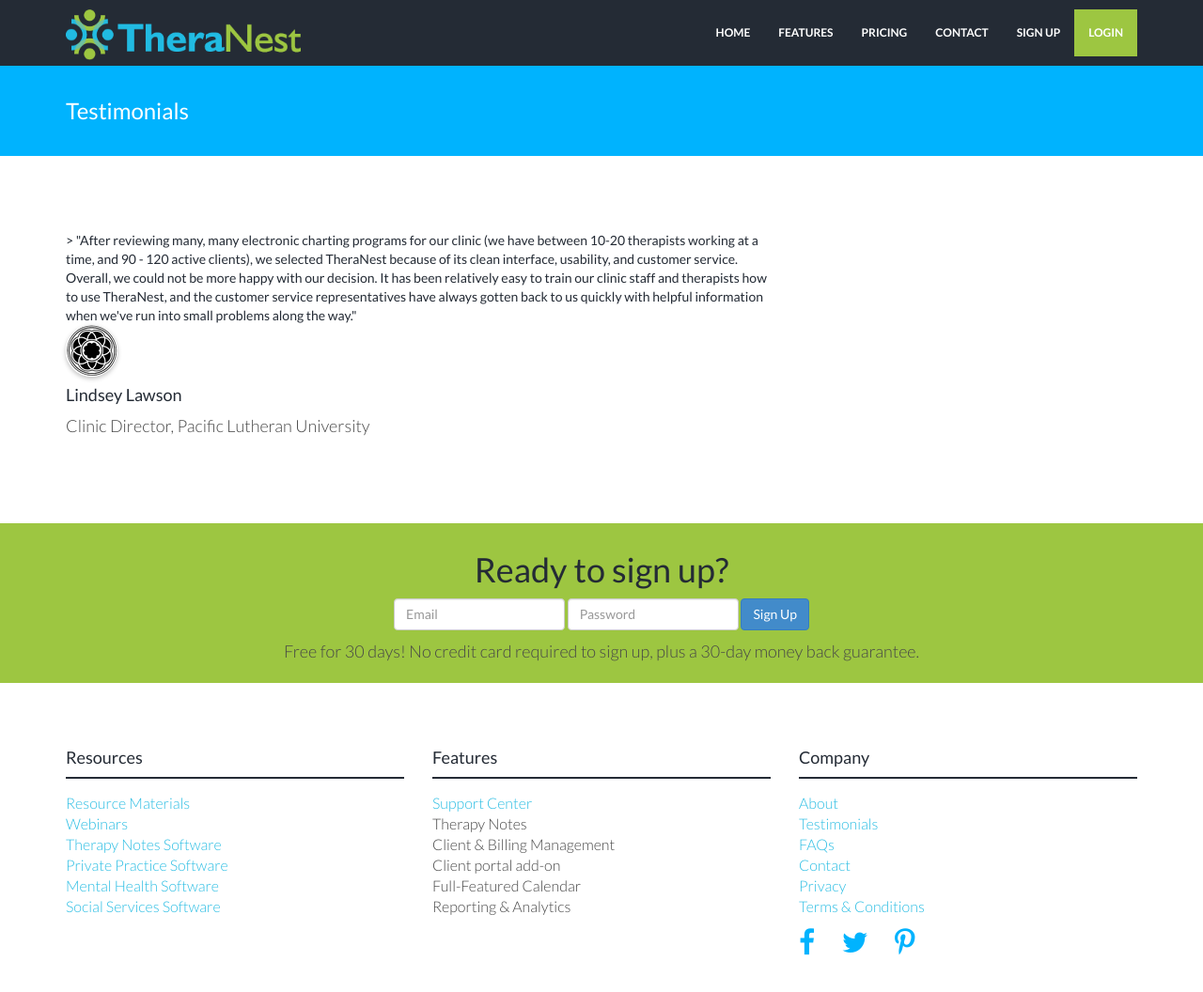
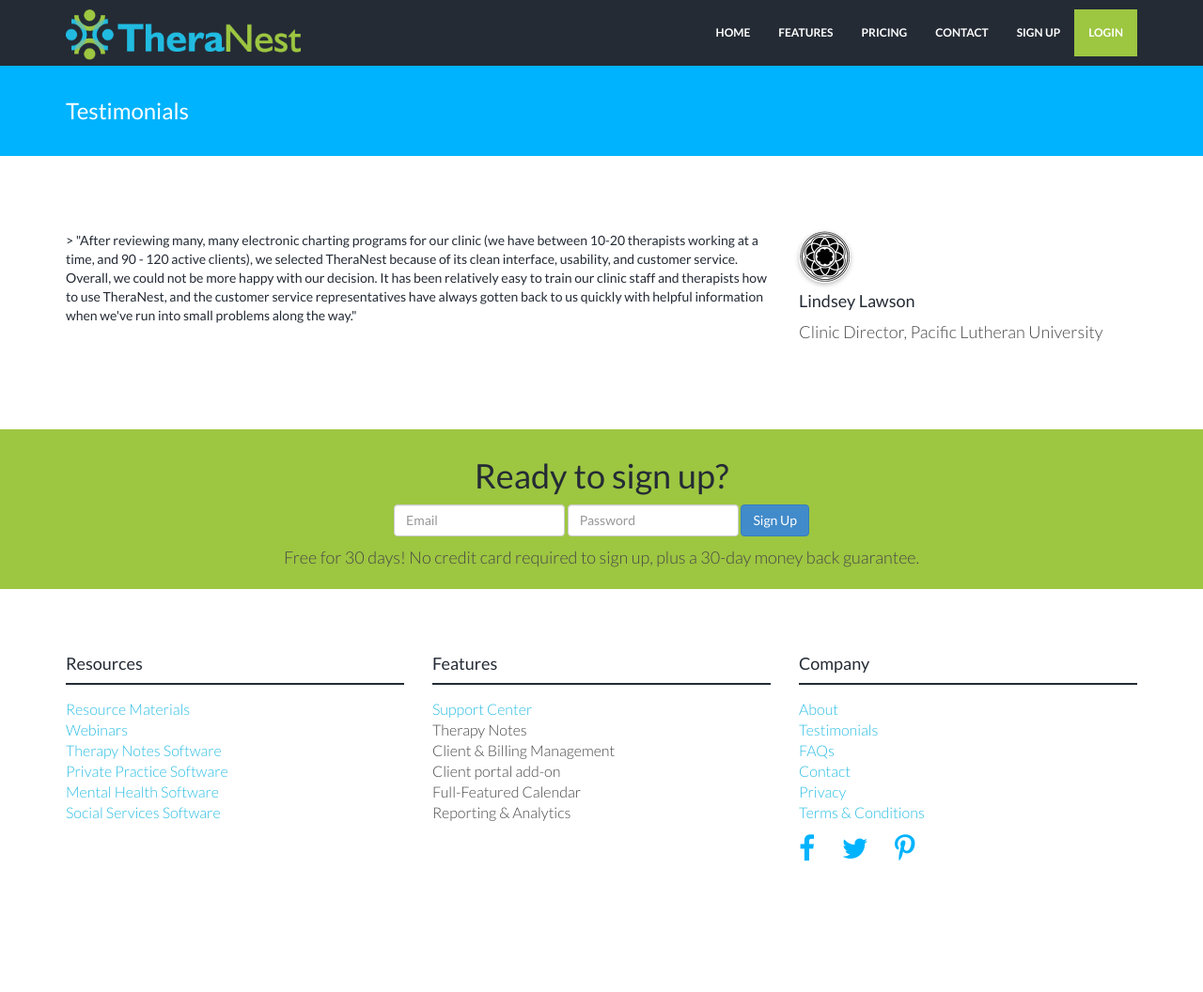
Before and after one commit to kaylacille/theranest-update, a Jekyll site: the page built from testimonials.html, in a window 1280 px wide and 1091 px high. Shown: the top 1056 px of the window at 94% size. Built offline with Jekyll 4.4.1, drawn with Linux system fonts in a browser that asks for light colours; nearby versions of some CDN libraries.

Commit message:
Revert testimonials page

```diff
--- a/testimonials.html
+++ b/testimonials.html
@@ -8,9 +8,9 @@
     <div class="row">
         <div class="col-lg-8">
         > "After reviewing many, many electronic charting programs for our clinic (we have between 10-20 therapists working at a time, and 90 - 120 active clients), we selected TheraNest because of its clean interface, usability, and customer service. Overall, we could not be more happy with our decision. It has been relatively easy to train our clinic staff and therapists how to use TheraNest, and the customer service representatives have always gotten back to us quickly with helpful information when we've run into small problems along the way."
-        </div><! --/col-lg-8 -->
+        </div>
 
-        <div class="col-lg-8">
+        <div class="col-lg-4">
             <img class="img-circle" src="/assets/img/clients/plu-logo.jpg" alt="PLU Logo">
             <h4>Lindsey Lawson</h4>
             <p>Clinic Director, Pacific Lutheran University</p>
```
